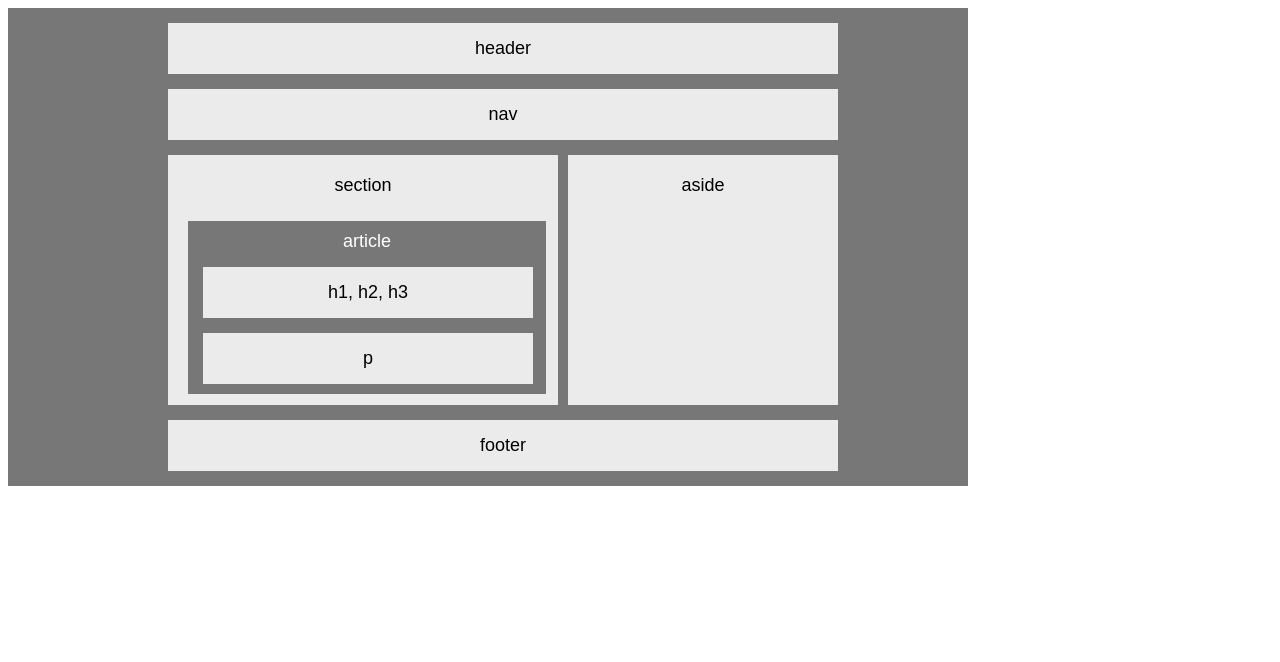
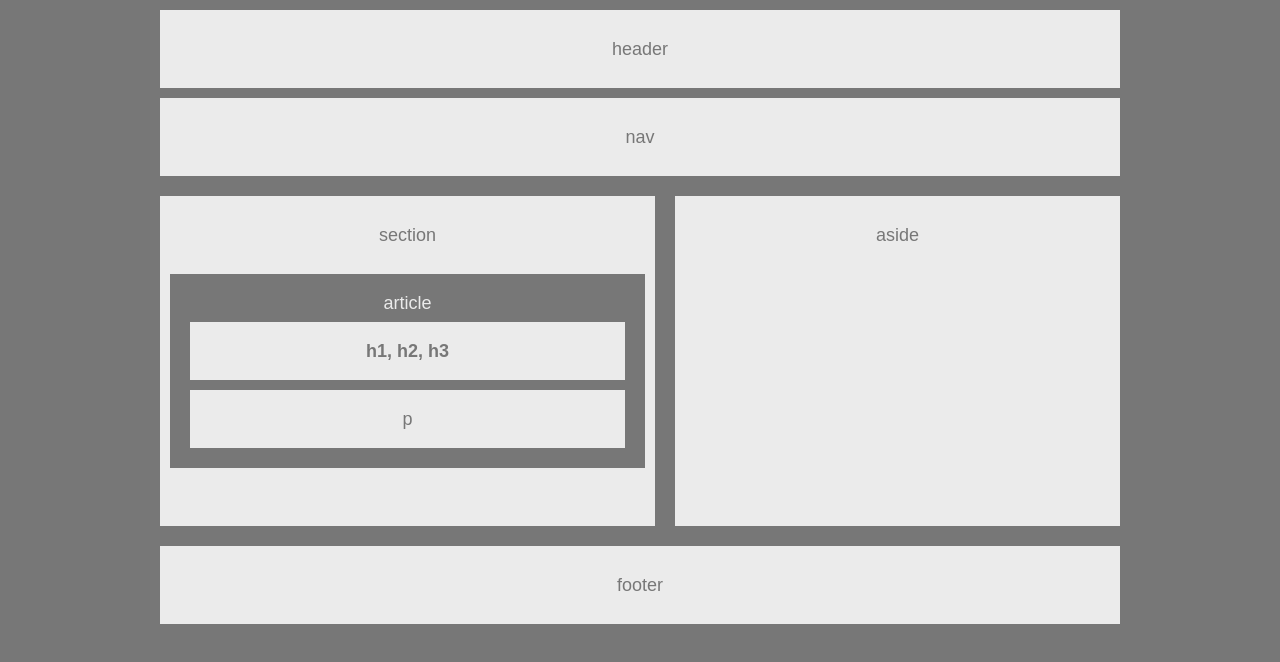
Before and after one commit to jasapper/HW-Wireframe, a plain HTML site: page index.html in a window 1280 px wide. Drawn offline with Linux system fonts and the light colour scheme.

Commit message:
Adjusting indentation

```diff
--- a/index.html
+++ b/index.html
@@ -1,28 +1,31 @@
-<!DOCTYPE html>
-<html>
+<!DOCTYPE HTML>
+<html lang="en">
 <head>
-    <meta charset="UTF-8">
-    <title>HW-Wireframe</title>
+    <meta charset="utf-8">
+    <title>Building a Wireframe</title>
+    <link rel="stylesheet" type="text/css" href="reset.css">
     <link rel="stylesheet" type="text/css" href="style.css">
 </head>
-<body>
-	<div class="container">
-	<header>header</header>
-	<div class="clearfix"></div>
-	<nav>nav</nav>
-	<div class="clearfix"></div>
-<section id="section-fl-00">section
-  <article id="article-00">article
- 	<div class="clearfix"></div>
-    <section id="h123">h1, h2, h3</section>
-    <div class="clearfix"></div>
-    <section id="sectionp">p</section>
-  </article>
-</section>
-<aside>aside</aside>
-<div class="clearfix"></div>
-<footer>footer</footer>
-<div class="clearfix"></div>
-</div>
+<body >
+    <header>
+      header
+    </header>
+    <nav>
+      nav
+    </nav>
+    <section>
+      section
+        <article>
+          article
+          <h1>h1, h2, h3</h1>
+          <p>p</p>
+        </article>
+    </section>
+    <aside>
+      aside
+    </aside>
+    <footer>
+      footer
+    </footer>
 </body>
 </html>
--- a/style.css
+++ b/style.css
@@ -1,111 +1,74 @@
-* {
+body {
+    font-family: 'Arial', 'Helvetica Neue', Helvetica, sans-serif;
+    color: #777;
     text-align: center;
+    font-weight: normal;
     font-size: 18px;
-    font-family: 'Arial', 'Helvetica Neue', 'Helvetica', 'sans-serif';
+    background-color: #777;
+    width: 960px;
+    margin: 0 auto;
+}
+
+header {
+    background-color: #ebebeb;
+    padding: 30px;
+    margin: 10px auto;
+}
+
+nav {
+    background-color: #ebebeb;
+    padding: 30px;
+    margin: 10px auto;
+}
+
+section {
+    position: relative;
+    background-color: #ebebeb;
+    height: 300px;
+    padding-top: 30px;
+    margin: 10px 10px 20px 0px;
+    float: left;
+    overflow: auto;
+    width: 495px;
+}
+
+article {
+    background-color: #777;
+    margin:30px 10px 10px;
+    padding: 20px 10px 10px;
+    color: #ebebeb;
+}
+
+h1 {
+    background-color: #ebebeb;
+    margin: 10px;
+    padding: 20px;
+    color: #777;
+    font-weight: bold;
 }
 
 p {
-    font-size: 18px;
+    background-color: #ebebeb;
+    color: #777;
+    padding: 20px;
+    margin: 10px;
 }
 
-h2 {
-    font-size: 18px;
-}
-
-h2 {
-    font-size: 18px;
-}
-
-h3 {
-    font-size: 18px;
-}
-
-.container {
-    width: 960px;
-    background-color: #777;
-}
-
-.clearfix {
-    clear: both;
+aside {
+    position: relative;
+    padding-top: 30px;
     overflow: auto;
-}
-
-header {
-    padding: 15px;
-    width: 640px;
+    height: 300px;
+    margin: 10px 0 20px 10px;
+    display: inline-block;
+    width: 445px;
     background-color: #ebebeb;
     float: left;
-    margin-top: 15px;
-    margin-left: 160px;
-}
-
-nav {
-    padding: 15px;
-    width: 640px;
-    background-color: #ebebeb;
-    float: left;
-    margin-top: 15px;
-    margin-left: 160px;
-}
-
-section {
-    padding: 15px;
-    background-color: #ebebeb;
-    float: left;
-    margin-top: 15px;
-    margin-left: 160px;
-}
-
-article {
-    float: left;
-    padding: 10px;
-    color: #fff;
-    width: 300px;
-    background-color: #777;
-    margin: auto;
- }
-
-aside {
-    padding: 20px;
-    width: 230px;
-    height: 210px;
-    background-color: #ebebeb;
-    margin-top: 15px;
-    margin-left: 560px;
-}
-
-#section-fl-00 {
-    padding: 20px;
-    width: 350px;
-    height: 210px;
-}
-
-#article-00 {
-    margin-top: 25px;
-    width:338px;
-}
-
-#h123 {
-    float: left;
-    color: #000;
-    width: 300px;
-    margin-left: 5px;
- }
-
-#sectionp {
-    float: left;
-    color: #000;
-    width: 300px;
-    margin-left: 5px;
 }
 
 footer {
-    padding: 15px;
-    width: 640px;
     background-color: #ebebeb;
-    float: left;
-    margin-top: 15px;
-    margin-left: 160px;
-    margin-bottom: 15px;
-
+    padding: 30px;
+    margin:10px auto;
+    clear: both;
 }
```
Also changed, not shown: reset.css (line endings or trailing spaces).
